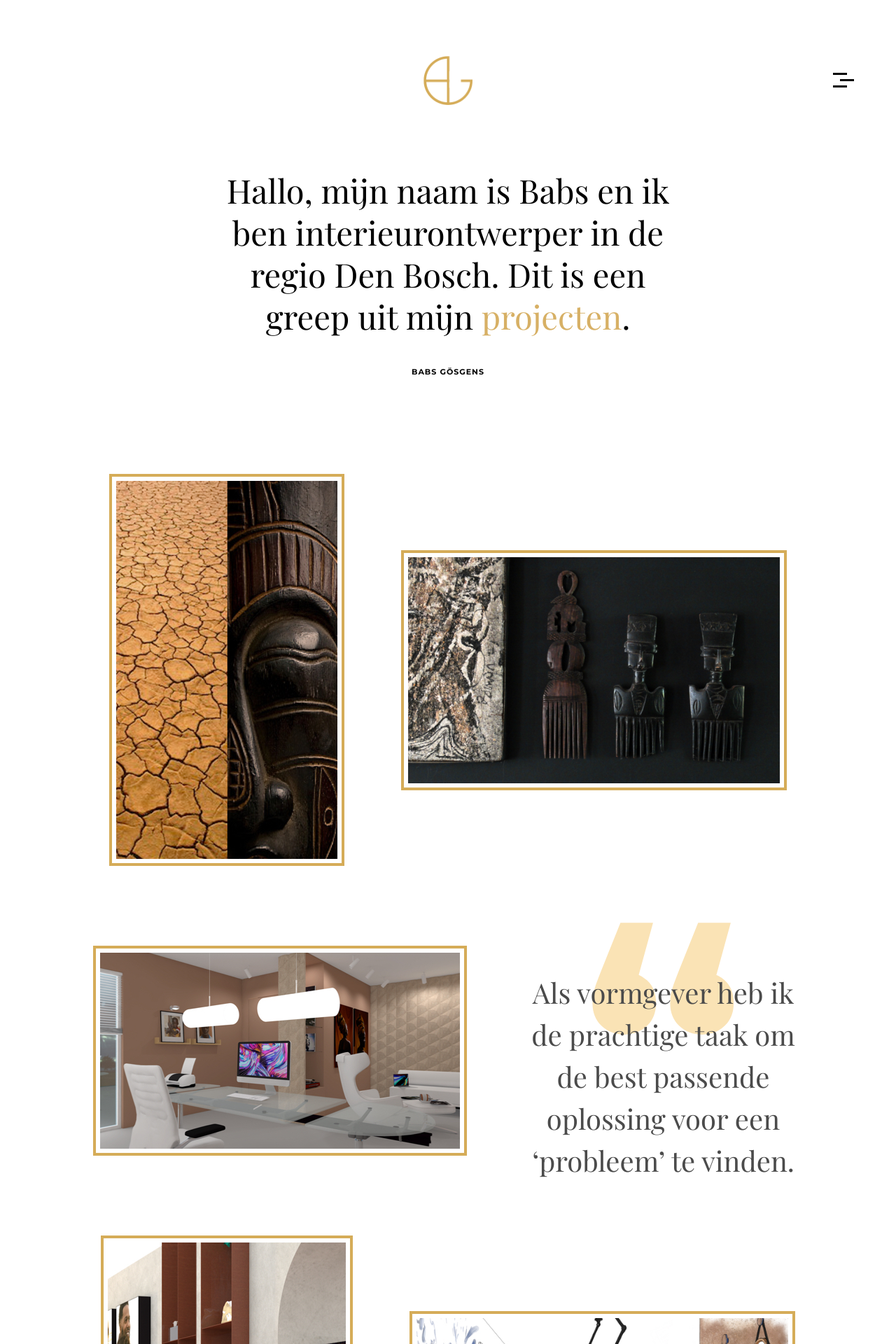
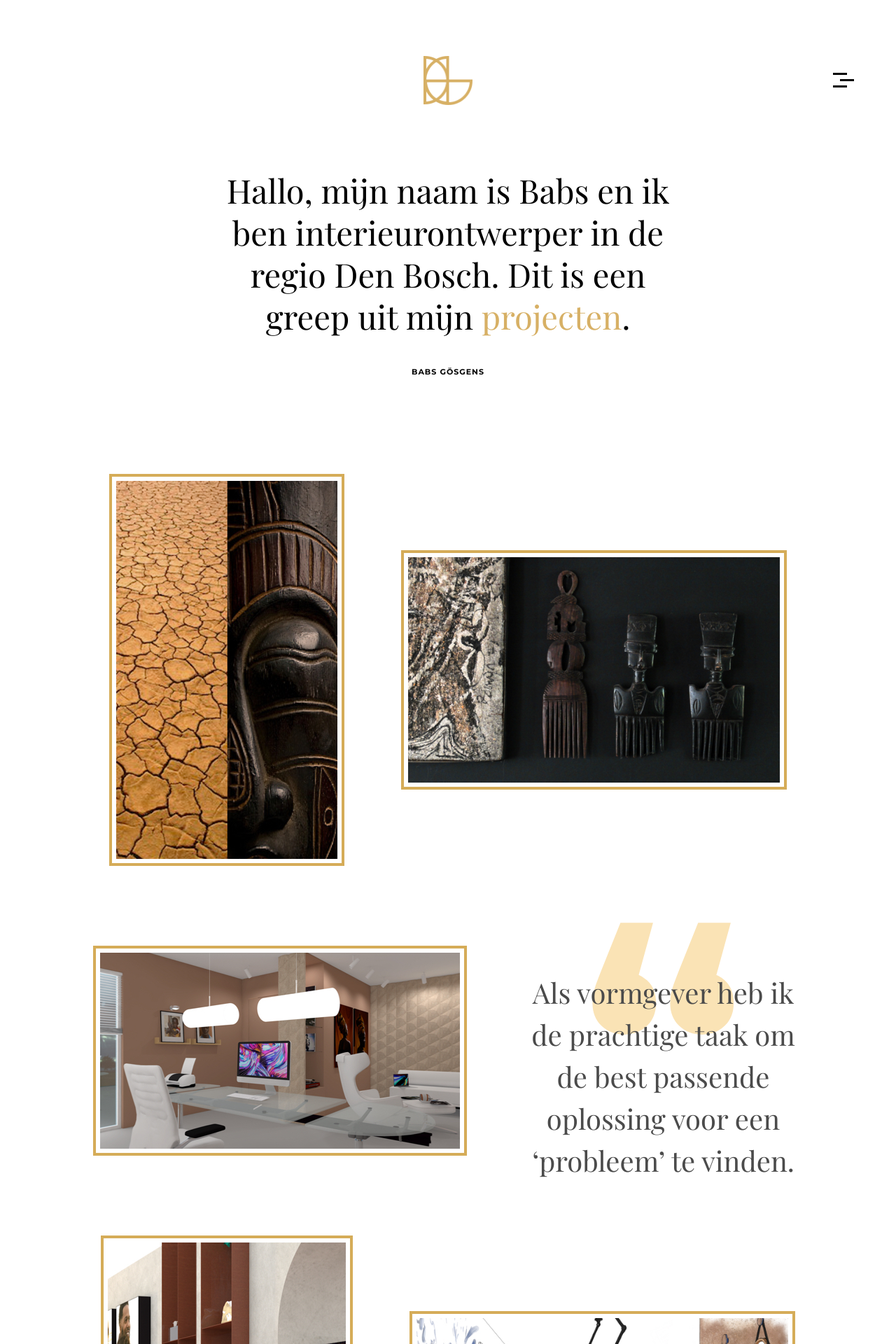
Before and after one commit to babsgosgens/babsgosgens, a Jekyll site: the page built from pages/index.md, in a window 1280 px wide. Shown: the top 1920 px of the page at 70% size. Built offline with Jekyll 4.4.1, drawn with Linux system fonts in a browser that asks for light colours.

Commit message:
Replace logo

```diff
--- a/_includes/footer.html
+++ b/_includes/footer.html
@@ -5,7 +5,7 @@
     <div class="footer-content content-1140 center-relative">
         <div class="footer-logo">
             <a href="/">
-                <img src="/assets/images/template/footer_logo_@x2.png" alt="Babs Gösgens">
+                <img src="/assets/images/template/footer_logo.png" alt="Babs Gösgens">
             </a>
         </div>
         <div class="footer-text">
--- a/_includes/masthead.html
+++ b/_includes/masthead.html
@@ -36,7 +36,7 @@
 <div class="header-holder center-relative relative content-1140">
     <div class="header-logo center-text">
         <a href="/">
-            <img src="/assets/images/template/logo_@x2.png" alt="Babs Gösgens">
+            <img src="/assets/images/template/logo.png" alt="Babs Gösgens">
         </a>
     </div>
 
```
Also changed, not shown: assets/images/template/footer_logo.png (added), assets/images/template/footer_logo_@x2.png (deleted), assets/images/template/logo.png (added), assets/images/template/logo_@x2.png (deleted).
